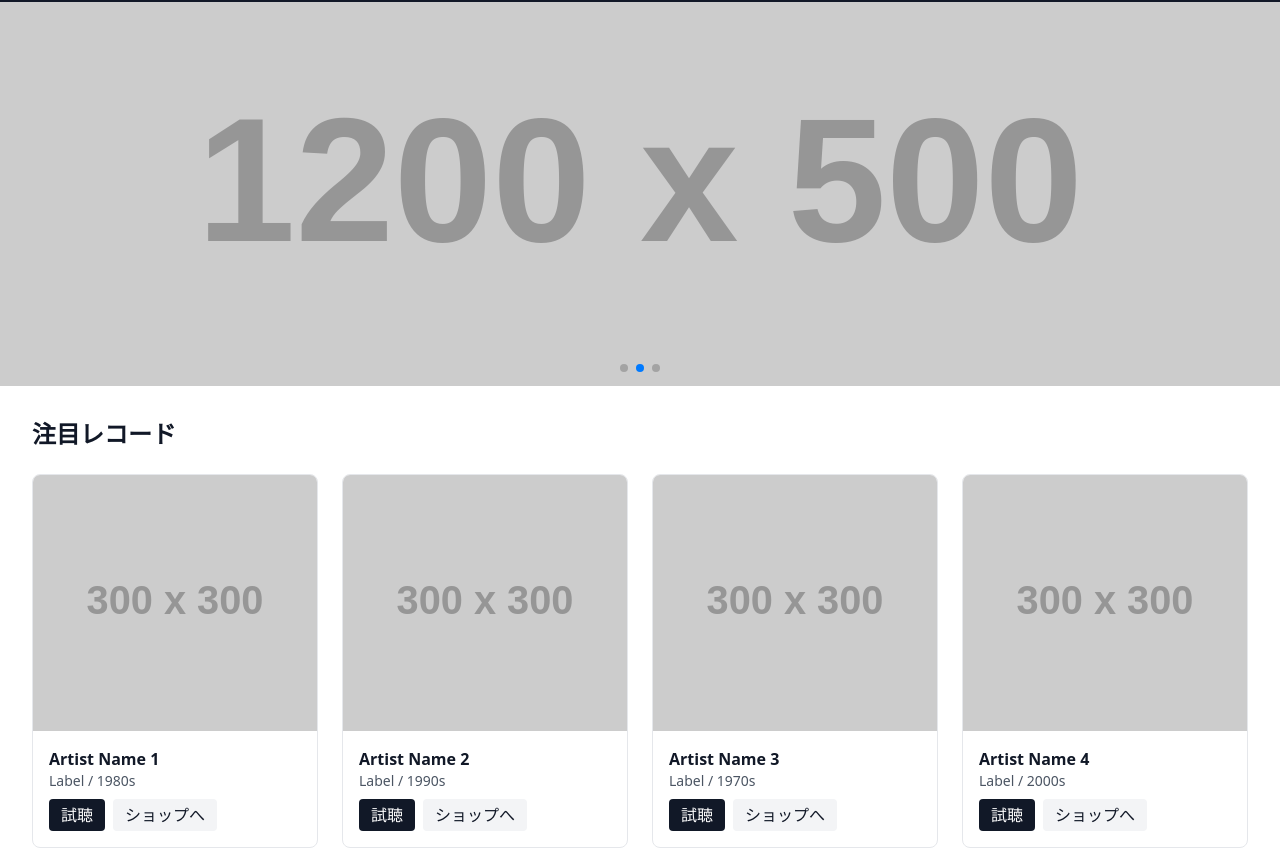
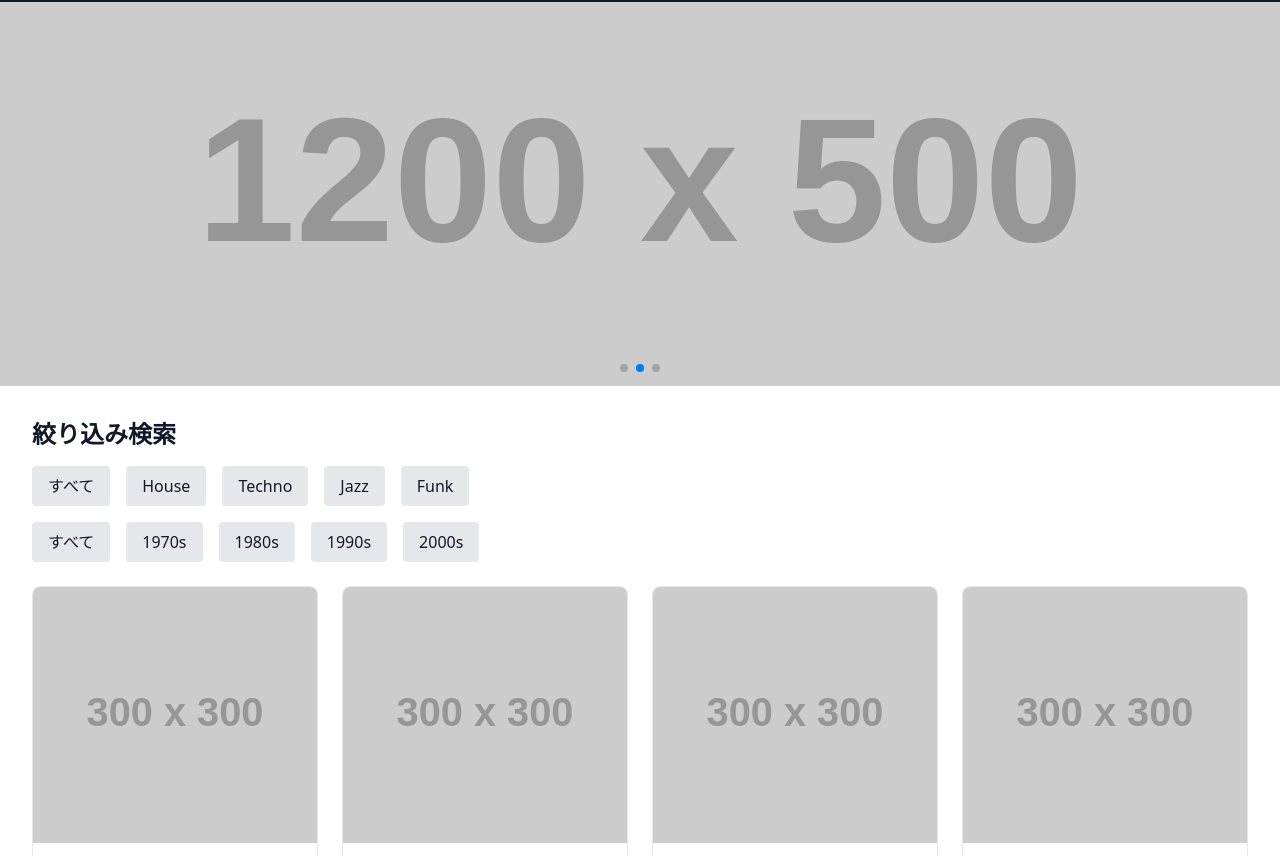
Before and after one commit to dvichisasaki/record-dig, a plain HTML site: page index.html in a window 1280 px wide. Shown: the part 78-934 px from the top of the page. Drawn offline with nearby package versions, Linux system fonts and the light colour scheme; placeholder pictures from the web are drawn by us.

Commit message:
Update index.html

```diff
--- a/index.html
+++ b/index.html
@@ -36,21 +36,40 @@
           <img src="https://via.placeholder.com/1200x500?text=新着レコード3" alt="新着レコード3" class="w-full h-96 object-cover">
         </div>
       </div>
-      <!-- ページネーション -->
       <div class="swiper-pagination"></div>
     </div>
   </section>
 
-  <!-- 注目レコードセクション -->
+  <!-- ジャンル & 年代フィルター -->
   <section class="p-8">
-    <h2 class="text-2xl font-bold mb-6">注目レコード</h2>
-    <div class="grid grid-cols-1 sm:grid-cols-2 md:grid-cols-3 lg:grid-cols-4 gap-6">
-      <!-- レコードカード -->
-      <div class="border rounded-lg overflow-hidden hover:shadow-lg transition">
+    <h2 class="text-2xl font-bold mb-4">絞り込み検索</h2>
+
+    <!-- ジャンルボタン -->
+    <div class="flex space-x-4 mb-4">
+      <button class="filter-btn px-4 py-2 bg-gray-200 rounded hover:bg-gray-300" data-genre="all">すべて</button>
+      <button class="filter-btn px-4 py-2 bg-gray-200 rounded hover:bg-gray-300" data-genre="House">House</button>
+      <button class="filter-btn px-4 py-2 bg-gray-200 rounded hover:bg-gray-300" data-genre="Techno">Techno</button>
+      <button class="filter-btn px-4 py-2 bg-gray-200 rounded hover:bg-gray-300" data-genre="Jazz">Jazz</button>
+      <button class="filter-btn px-4 py-2 bg-gray-200 rounded hover:bg-gray-300" data-genre="Funk">Funk</button>
+    </div>
+
+    <!-- 年代ボタン -->
+    <div class="flex space-x-4 mb-6">
+      <button class="filter-btn px-4 py-2 bg-gray-200 rounded hover:bg-gray-300" data-year="all">すべて</button>
+      <button class="filter-btn px-4 py-2 bg-gray-200 rounded hover:bg-gray-300" data-year="1970s">1970s</button>
+      <button class="filter-btn px-4 py-2 bg-gray-200 rounded hover:bg-gray-300" data-year="1980s">1980s</button>
+      <button class="filter-btn px-4 py-2 bg-gray-200 rounded hover:bg-gray-300" data-year="1990s">1990s</button>
+      <button class="filter-btn px-4 py-2 bg-gray-200 rounded hover:bg-gray-300" data-year="2000s">2000s</button>
+    </div>
+
+    <!-- レコードカードグリッド -->
+    <div class="grid grid-cols-1 sm:grid-cols-2 md:grid-cols-3 lg:grid-cols-4 gap-6" id="record-grid">
+      <!-- サンプルレコード -->
+      <div class="record-card border rounded-lg overflow-hidden hover:shadow-lg transition" data-genre="House" data-year="1980s">
         <img src="https://via.placeholder.com/300x300?text=Record+1" alt="Record 1" class="w-full h-64 object-cover">
         <div class="p-4">
-          <h3 class="font-semibold">Artist Name 1</h3>
-          <p class="text-gray-600 text-sm">Label / 1980s</p>
+          <h3 class="font-semibold">Artist 1</h3>
+          <p class="text-gray-600 text-sm">House / 1980s</p>
           <div class="mt-2 flex space-x-2">
             <button class="bg-gray-900 text-white px-3 py-1 rounded hover:bg-gray-700">試聴</button>
             <button class="bg-gray-100 text-gray-900 px-3 py-1 rounded hover:bg-gray-200">ショップへ</button>
@@ -58,11 +77,11 @@
         </div>
       </div>
 
-      <div class="border rounded-lg overflow-hidden hover:shadow-lg transition">
+      <div class="record-card border rounded-lg overflow-hidden hover:shadow-lg transition" data-genre="Techno" data-year="1990s">
         <img src="https://via.placeholder.com/300x300?text=Record+2" alt="Record 2" class="w-full h-64 object-cover">
         <div class="p-4">
-          <h3 class="font-semibold">Artist Name 2</h3>
-          <p class="text-gray-600 text-sm">Label / 1990s</p>
+          <h3 class="font-semibold">Artist 2</h3>
+          <p class="text-gray-600 text-sm">Techno / 1990s</p>
           <div class="mt-2 flex space-x-2">
             <button class="bg-gray-900 text-white px-3 py-1 rounded hover:bg-gray-700">試聴</button>
             <button class="bg-gray-100 text-gray-900 px-3 py-1 rounded hover:bg-gray-200">ショップへ</button>
@@ -70,11 +89,11 @@
         </div>
       </div>
 
-      <div class="border rounded-lg overflow-hidden hover:shadow-lg transition">
+      <div class="record-card border rounded-lg overflow-hidden hover:shadow-lg transition" data-genre="Jazz" data-year="1970s">
         <img src="https://via.placeholder.com/300x300?text=Record+3" alt="Record 3" class="w-full h-64 object-cover">
         <div class="p-4">
-          <h3 class="font-semibold">Artist Name 3</h3>
-          <p class="text-gray-600 text-sm">Label / 1970s</p>
+          <h3 class="font-semibold">Artist 3</h3>
+          <p class="text-gray-600 text-sm">Jazz / 1970s</p>
           <div class="mt-2 flex space-x-2">
             <button class="bg-gray-900 text-white px-3 py-1 rounded hover:bg-gray-700">試聴</button>
             <button class="bg-gray-100 text-gray-900 px-3 py-1 rounded hover:bg-gray-200">ショップへ</button>
@@ -82,11 +101,11 @@
         </div>
       </div>
 
-      <div class="border rounded-lg overflow-hidden hover:shadow-lg transition">
+      <div class="record-card border rounded-lg overflow-hidden hover:shadow-lg transition" data-genre="Funk" data-year="2000s">
         <img src="https://via.placeholder.com/300x300?text=Record+4" alt="Record 4" class="w-full h-64 object-cover">
         <div class="p-4">
-          <h3 class="font-semibold">Artist Name 4</h3>
-          <p class="text-gray-600 text-sm">Label / 2000s</p>
+          <h3 class="font-semibold">Artist 4</h3>
+          <p class="text-gray-600 text-sm">Funk / 2000s</p>
           <div class="mt-2 flex space-x-2">
             <button class="bg-gray-900 text-white px-3 py-1 rounded hover:bg-gray-700">試聴</button>
             <button class="bg-gray-100 text-gray-900 px-3 py-1 rounded hover:bg-gray-200">ショップへ</button>
@@ -96,37 +115,55 @@
     </div>
   </section>
 
-<script>
-  const genreButtons = document.querySelectorAll('.genre-btn');
-  const recordCards = document.querySelectorAll('.record-card');
+  <!-- フッター -->
+  <footer class="bg-gray-900 text-white p-6 text-center">
+    <p>&copy; 2025 RecordFinder. All rights reserved.</p>
+  </footer>
 
-  genreButtons.forEach(button => {
-    button.addEventListener('click', () => {
-      const genre = button.getAttribute('data-genre');
+  <!-- Swiper初期化 & フィルター処理 -->
+  <script>
+    // Swiper
+    const swiper = new Swiper(".mySwiper", {
+      loop: true,
+      pagination: { el: ".swiper-pagination" },
+      autoplay: { delay: 3000 },
+    });
 
+    // 絞り込み機能
+    const genreButtons = document.querySelectorAll('[data-genre]');
+    const yearButtons = document.querySelectorAll('[data-year]');
+    const recordCards = document.querySelectorAll('.record-card');
+
+    let selectedGenre = 'all';
+    let selectedYear = 'all';
+
+    genreButtons.forEach(btn => {
+      btn.addEventListener('click', () => {
+        selectedGenre = btn.getAttribute('data-genre');
+        filterRecords();
+      });
+    });
+
+    yearButtons.forEach(btn => {
+      btn.addEventListener('click', () => {
+        selectedYear = btn.getAttribute('data-year');
+        filterRecords();
+      });
+    });
+
+    function filterRecords() {
       recordCards.forEach(card => {
-        if (genre === 'all' || card.getAttribute('data-genre') === genre) {
+        const cardGenre = card.getAttribute('data-genre');
+        const cardYear = card.getAttribute('data-year');
+
+        if ((selectedGenre === 'all' || cardGenre === selectedGenre) &&
+            (selectedYear === 'all' || cardYear === selectedYear)) {
           card.style.display = 'block';
         } else {
           card.style.display = 'none';
         }
       });
-    });
-  });
-</script>
-
-  <!-- フッター -->
-  <footer class="bg-gray-900 text-white p-6 text-center">
-    <p>&copy; 2025 RecordFinder. All rights reserved.</p>
-  </footer>
-
-  <!-- Swiper初期化 -->
-  <script>
-    const swiper = new Swiper(".mySwiper", {
-      loop: true,
-      pagination: { el: ".swiper-pagination" },
-      autoplay: { delay: 3000 },
-    });
+    }
   </script>
 </body>
 </html>
```
